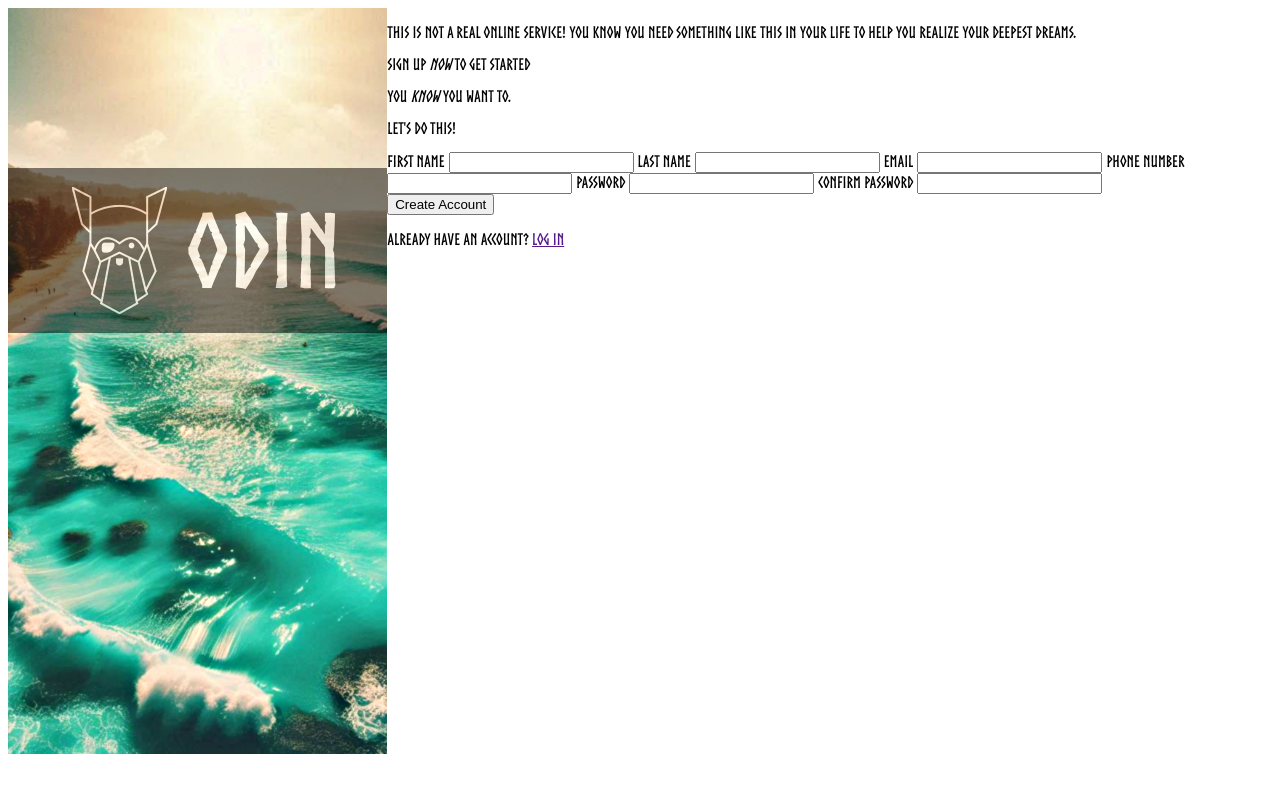
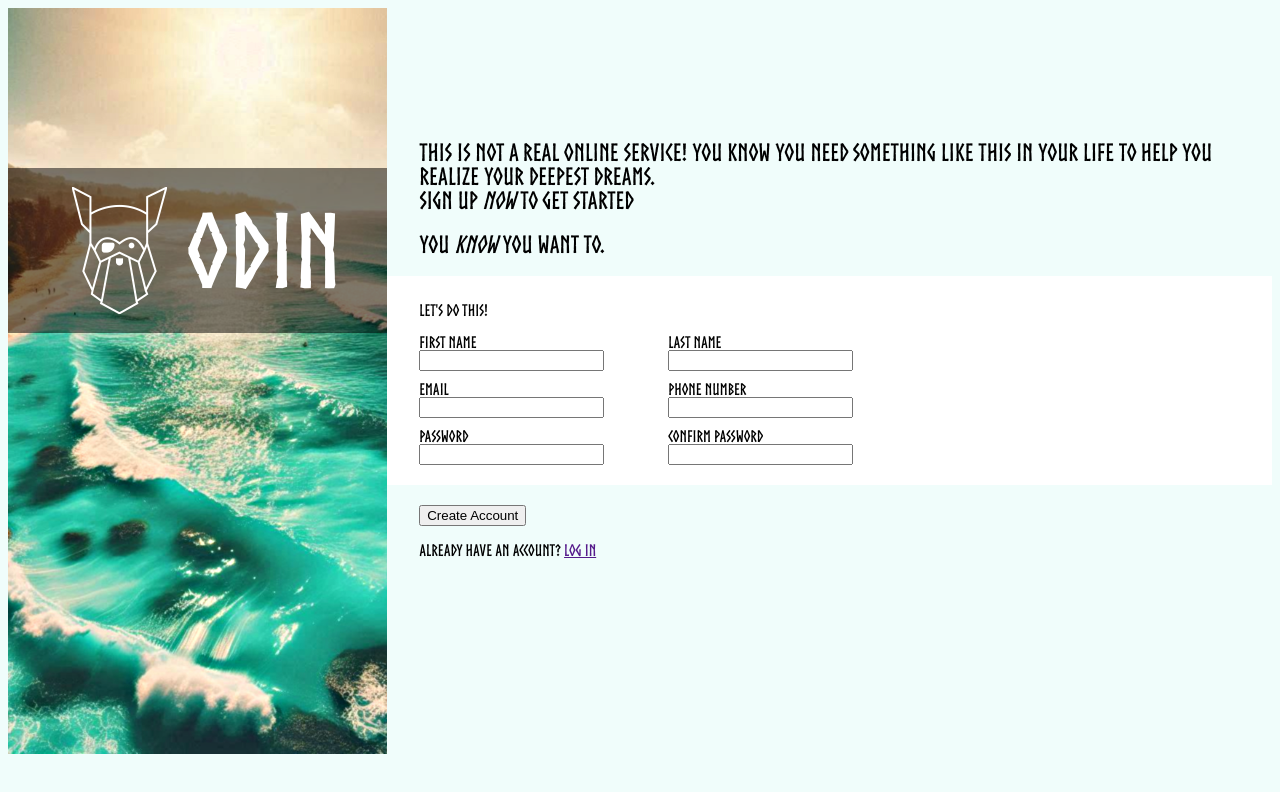
Before and after one commit to VamanaPed/sign-up-form, a plain HTML site: page index.html in a window 1280 px wide. Drawn offline with Linux system fonts and the light colour scheme.

Commit message:
Right Panel Layout Added css layout for left panel elements and color variables

```diff
--- a/index.html
+++ b/index.html
@@ -14,43 +14,73 @@
       </div>
     </div>
     <div id="right-signup-page">
-      <div>
-        <p>
+      <div class="left-margin-style">
+        <h2 class="no-margin-bottom">
           This is not a real online service! You know you need something like
           this in your life to help you realize your deepest dreams.
-        </p>
-        <p>Sign up <em>now</em> to get started</p>
+        </h2>
+        <h2 class="no-margin-top">Sign up <em>now</em> to get started</h2>
 
-        <p>You <em>know</em> you want to.</p>
+        <h2>You <em>know</em> you want to.</h2>
       </div>
 
+      <div id="form-page">
+        <div class="left-margin-style">
           <form action="" method="post">
             <p>Let's do this!</p>
 
+            <div class="flex-row">
+              <div>
                 <label for="first-name">FIRST NAME</label>
                 <input type="text" name="first-name" id="first-name" />
+              </div>
 
+              <div>
                 <label for="last-name">LAST NAME</label>
                 <input type="text" name="last-name" id="last-name" />
+              </div>
+            </div>
 
+            <div class="flex-row">
+              <div>
                 <label for="input-email">EMAIL</label>
                 <input type="email" name="input-email" id="input-email" />
+              </div>
 
+              <div>
                 <label for="input-password">PHONE NUMBER</label>
-        <input type="tel" name="input-phone-number" id="input-phone-number" />
+                <input
+                  type="tel"
+                  name="input-phone-number"
+                  id="input-phone-number"
+                />
+              </div>
+            </div>
 
+            <div class="flex-row">
+              <div>
                 <label for="input-password">PASSWORD</label>
-        <input type="password" name="input-password" id="input-password" />
+                <input
+                  type="password"
+                  name="input-password"
+                  id="input-password"
+                />
+              </div>
 
+              <div>
                 <label for="input-confirm-password">CONFIRM PASSWORD</label>
                 <input
                   type="password"
                   name="input-confirm-password"
                   id="input-confirm-password"
                 />
+              </div>
+            </div>
           </form>
+        </div>
+      </div>
 
-      <div>
+      <div class="left-margin-style">
         <button type="submit">Create Account</button>
         <p>Already have an account? <a href="">Log in</a></p>
       </div>
--- a/style.css
+++ b/style.css
@@ -5,12 +5,23 @@
 
 p,
 h1,
+h2,
 label {
   font-family: Norse;
 }
 
 body {
   display: flex;
+  background-color: var(--color1);
+  --color1: #f0fdfb;
+  --color2: #154740;
+  --color3: #2dc6ac;
+  --color4: #f7e3c4;
+  --color5: #d49860;
+}
+
+label {
+  display: block;
 }
 
 /* Elements */
@@ -24,14 +35,14 @@ body {
 }
 
 #right-signup-page {
+  margin-top: 14vh;
   width: 70%;
   height: 100vh;
 }
 
 #odin-panel {
-  background-color: black;
+  background-color: rgba(0, 0, 0, 0.5);
   margin-top: 20vh;
-  opacity: 50%;
   display: flex;
   justify-content: center;
 }
@@ -39,7 +50,6 @@ body {
 #odin-image {
   width: 25%;
   margin: 5%;
-  opacity: initial;
 }
 
 #odin-text {
@@ -47,7 +57,34 @@ body {
   font-size: 8vw;
   padding: 0;
   margin: 0;
-  opacity: initial;
   color: white;
   align-self: center;
 }
+
+#form-page {
+  background-color: white;
+  padding: 10px 0;
+  margin: 20px 0;
+}
+
+/* Helpers */
+
+.no-margin-bottom {
+  margin-bottom: 0;
+}
+
+.no-margin-top {
+  margin-top: 0;
+}
+
+.left-margin-style {
+  margin-left: 4vh;
+}
+
+/* Styles */
+
+.flex-row {
+  display: flex;
+  gap: 5vw;
+  margin: 10px 0;
+}
```
Lines whose indentation alone changed are shown as unchanged.
